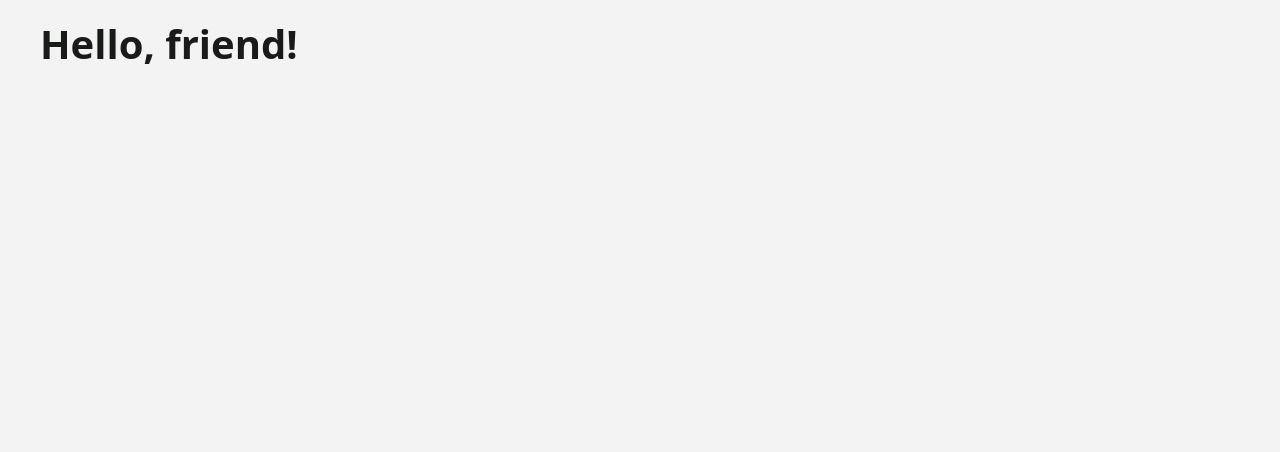
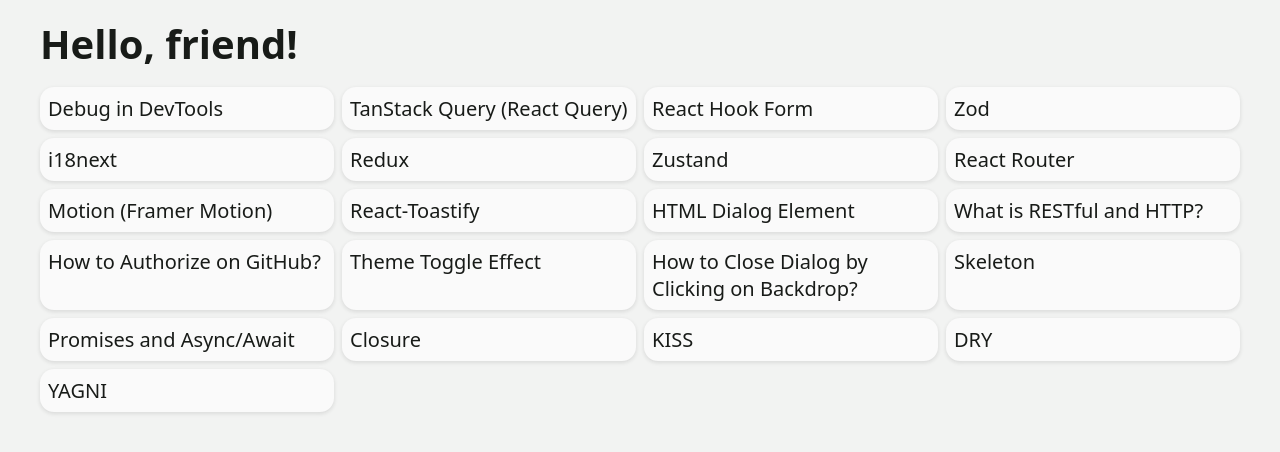
Before and after one commit to CodectiveOrg/topics, a Next.js app: page / in a window 1280 px wide. Shown: the top 452 px of the page. Built offline with nearby package versions, Linux system fonts and the light colour scheme.

Commit message:
[ADD] topic component

```diff
--- a/src/app/page.module.css
+++ b/src/app/page.module.css
@@ -1,2 +1,5 @@
 .page {
+  h1 {
+    margin-block-end: 1rem;
+  }
 }
--- a/src/app/page.tsx
+++ b/src/app/page.tsx
@@ -1,9 +1,12 @@
+import TopicsComponent from "@/components/topics/topics.component";
+
 import styles from "./page.module.css";
 
 export default function Home() {
   return (
     <div className={styles.page}>
       <h1>Hello, friend!</h1>
+      <TopicsComponent />
     </div>
   );
 }
--- /dev/null
+++ b/src/components/topic/topic.component.tsx
@@ -0,0 +1,13 @@
+import { ReactElement } from "react";
+
+import { TopicType } from "@/types/topic.type";
+
+import styles from "./topic.module.css";
+
+type Props = {
+  topic: TopicType;
+};
+
+export default function TopicComponent({ topic }: Props): ReactElement {
+  return <div className={styles.topic}>{topic.title}</div>;
+}
--- /dev/null
+++ b/src/components/topic/topic.module.css
@@ -0,0 +1,10 @@
+.topic {
+  background-color: var(--color-gray-98);
+  box-shadow: var(--box-shadow-subtle);
+
+  min-block-size: 100%;
+
+  padding: 0.5rem;
+
+  border-radius: var(--border-radius);
+}
--- /dev/null
+++ b/src/components/topics/topics.component.tsx
@@ -0,0 +1,19 @@
+import { ReactElement } from "react";
+
+import TopicComponent from "@/components/topic/topic.component";
+
+import { topics } from "@/data/topics.data";
+
+import styles from "./topics.module.css";
+
+export default function TopicsComponent(): ReactElement {
+  return (
+    <ul className={styles.topics}>
+      {topics.map((topic) => (
+        <li key={topic.title}>
+          <TopicComponent topic={topic} />
+        </li>
+      ))}
+    </ul>
+  );
+}
--- /dev/null
+++ b/src/components/topics/topics.module.css
@@ -0,0 +1,5 @@
+.topics {
+  display: grid;
+  grid-template-columns: repeat(auto-fit, minmax(16rem, 1fr));
+  gap: 0.5rem;
+}
```
